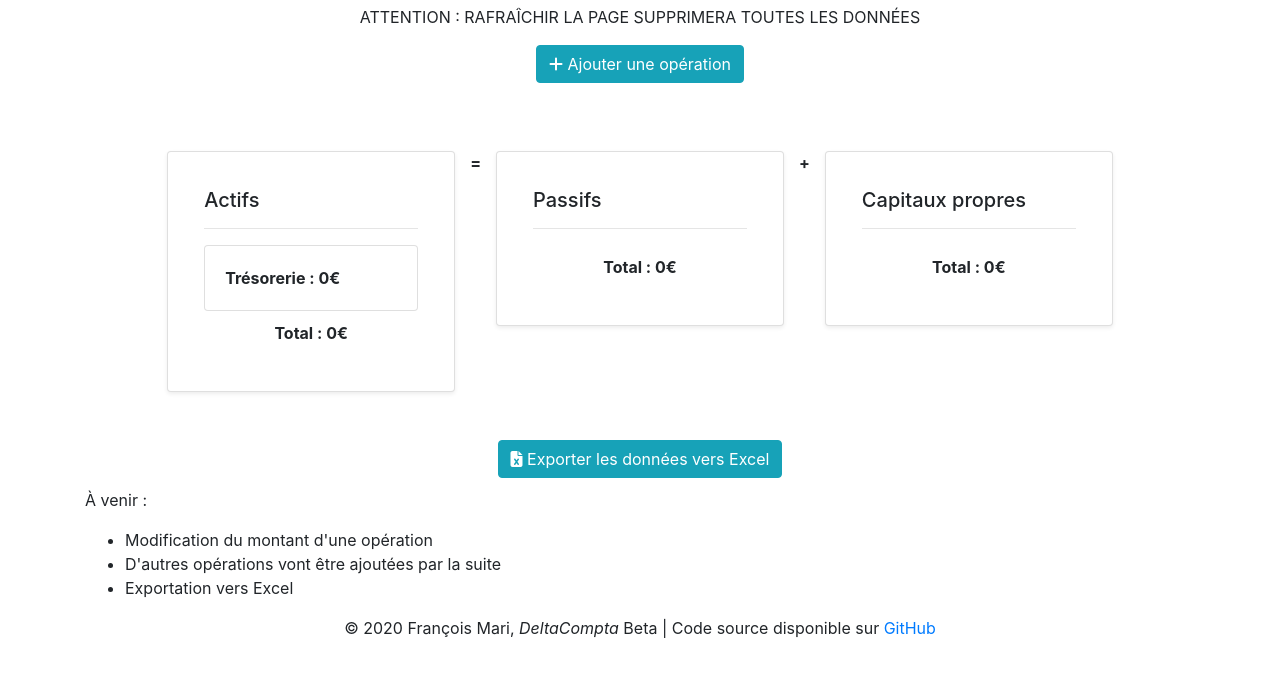
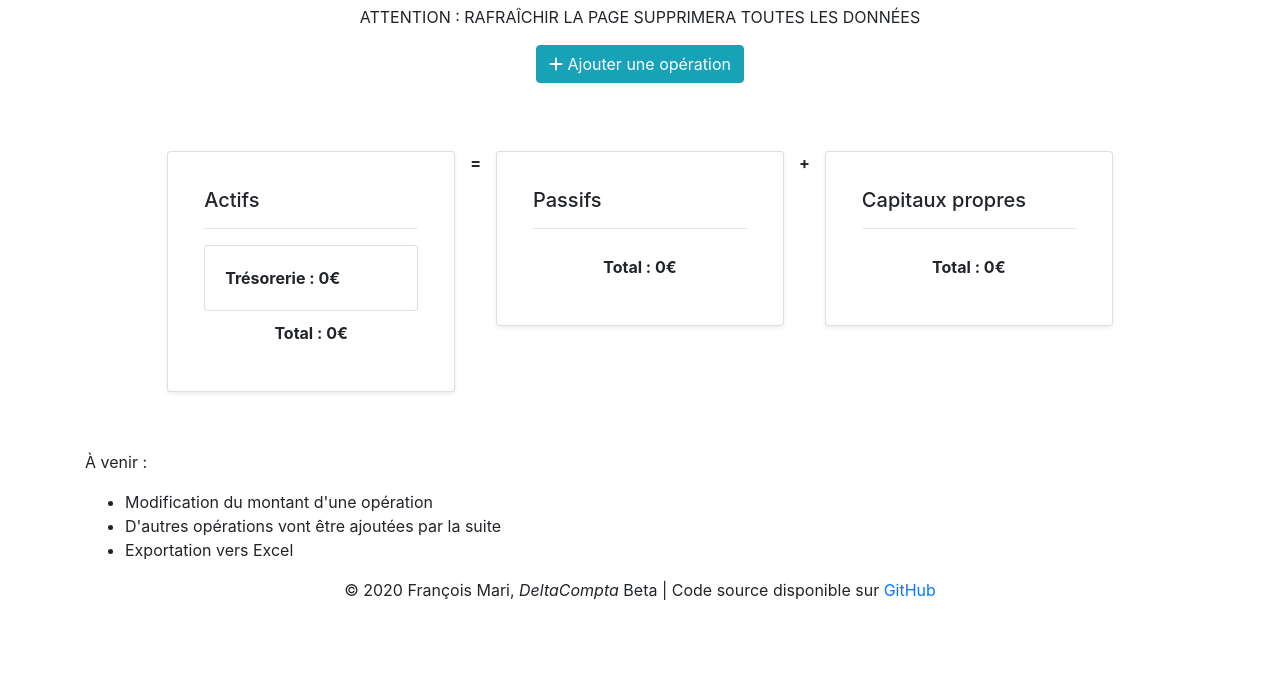
Before and after one commit to francoismari/deltaCompta, a website: page index.html in a window 1280 px wide. Shown: the part 101-778 px from the top of the page. Drawn offline with nearby package versions, Linux system fonts and the light colour scheme.

Commit message:
Suppression du bouton "exporter vers Excel"

```diff
--- a/index.js
+++ b/index.js
@@ -175,6 +175,9 @@ const addCPToList = (idOperation) => {
         + '</div>';
     document.getElementById(idOfTheElementInTheListForCP).setAttribute("onclick", "showEditModal(" + idOperation + ",'" + typeForAddingToListForCP + "')");
 }
+
+// Combiner les trois tableaux en un
+const arrayWithAllData = actifsArray.concat(passifsArray, capitauxPropresArray);
 
 // La trésorerie doit afficher 0 au début
 updateUserTresorerieText();
```
Also changed, not shown: index.html (+2 -0 lines), package.json (added, +22 -0 lines), 1 other file.
